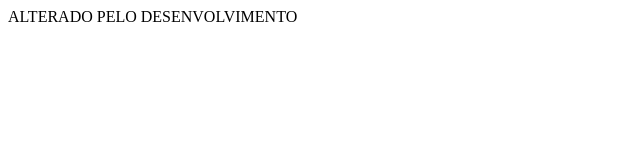
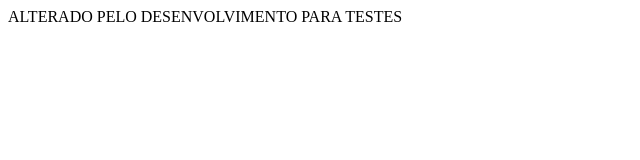
Before and after one commit to michailu/projeto, a plain HTML site: page index.html in a window 1280 px wide. Shown: the whole page, without its empty margins (0-640 px from the left). Drawn offline with Linux system fonts and the light colour scheme.

Commit message:
Ultima alteracao

```diff
--- a/index.html
+++ b/index.html
@@ -1,6 +1,6 @@
 <html>
 <head>
-ALTERADO PELO DESENVOLVIMENTO
+ALTERADO PELO DESENVOLVIMENTO PARA TESTES
 </head>
 <form>
 </form>
```
